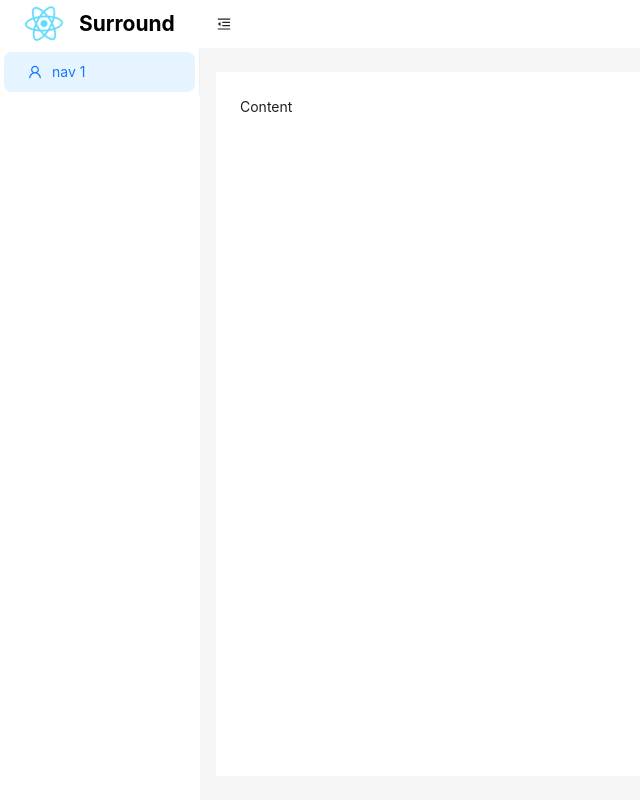
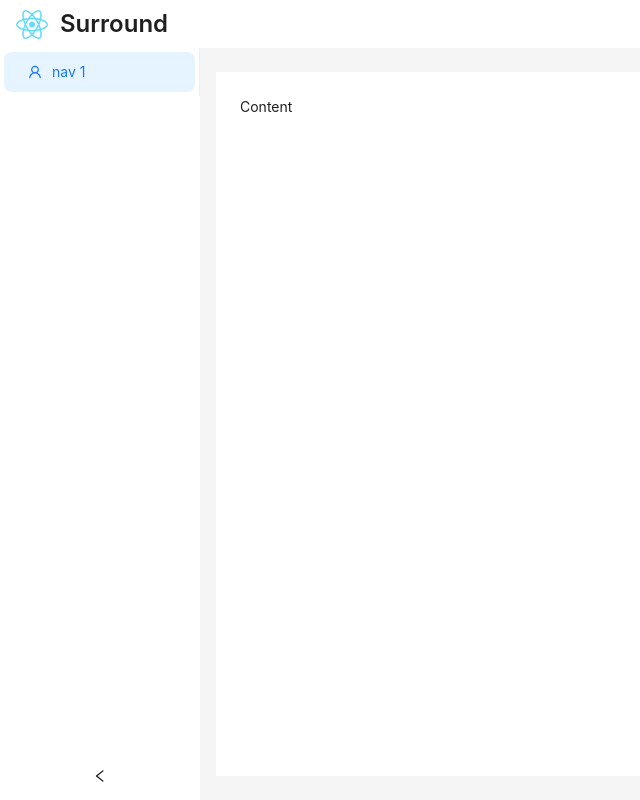
Before and after one commit to huzixuanH/react-surround, a React (Vite) app: page / in a window 1280 px wide. Shown: the whole page, without its empty margins (0-640 px from the left). Built offline with nearby package versions, Linux system fonts and the light colour scheme; the HTML template or start-up script is replaced by a standard one.

Commit message:
refactor: 目录结构调整

```diff
--- a/src/App.tsx
+++ b/src/App.tsx
@@ -1,9 +1,23 @@
 import React from "react";
 import AppLayout from "@/components/layout";
 import "@/assets/style/index.less";
+import { createBrowserRouter, RouterProvider } from "react-router-dom";
+
+const router = createBrowserRouter([
+  {
+    path: "/",
+    element: <AppLayout />,
+    children: [
+      // {
+      //   path: "contacts/:contactId",
+      //   element: <Contact />,
+      // },
+    ],
+  },
+]);
 
 function App() {
-  return <AppLayout />;
+  return <RouterProvider router={router} />;
 }
 
 export default App;
--- a/src/assets/style/index.less
+++ b/src/assets/style/index.less
@@ -33,12 +33,6 @@ a {
   text-decoration: none;
 }
 
-button,
-input {
-  font-family: "Microsoft YaHei", "Heiti SC", tahoma, arial, "Hiragino Sans GB",
-    "\5B8B\4F53", sans-serif;
-}
-
 .hide,
 .none {
   display: none;
--- /dev/null
+++ b/src/components/layout/header/index.tsx
@@ -0,0 +1,33 @@
+import React from "react";
+import { Layout, theme, Space, Image, Typography } from "antd";
+import logo from "@/assets/img/logo.png";
+
+const { Header } = Layout;
+const { Title } = Typography;
+
+const HeaderLayout: React.FC = () => {
+  const {
+    token: { colorBgContainer },
+  } = theme.useToken();
+
+  return (
+    <Header
+      style={{
+        padding: 0,
+        background: colorBgContainer,
+        height: 48,
+        display: "flex",
+        margin: "0 16px",
+      }}
+    >
+      <Space size={12}>
+        <Image preview={false} width={32} src={logo} />
+        <Title style={{ marginBottom: 0 }} level={3}>
+          Surround
+        </Title>
+      </Space>
+    </Header>
+  );
+};
+
+export default HeaderLayout;
--- a/src/components/layout/index.less
+++ b/src/components/layout/index.less
@@ -1,27 +1,5 @@
-.title {
+.layout {
   display: flex;
-  justify-content: center;
-  align-items: center;
-
-  @keyframes rotate {
-    0% {
-      transform: rotate(0);
-    }
-
-    100% {
-      transform: rotate(360deg);
-    }
-  }
-
-  .logo {
-    animation-iteration-count: infinite;
-    height: 70%;
-    animation-name: rotate;
-    animation-duration: 3s;
-    animation-timing-function: linear;
-  }
-
-  h2 {
-    margin-left: 16px;
-  }
+  flex-direction: column;
+  height: 100%;
 }
--- a/src/components/layout/index.tsx
+++ b/src/components/layout/index.tsx
@@ -1,73 +1,22 @@
-import React, { useEffect, useState } from "react";
-import {
-  MenuFoldOutlined,
-  MenuUnfoldOutlined,
-  UserOutlined,
-} from "@ant-design/icons";
-import { Layout, Menu, Button, theme } from "antd";
-import logo from "@/assets/img/logo.png";
+import React from "react";
+import { Layout, theme } from "antd";
+import HeaderLayout from "@/components/layout/header";
+import SiderLayout from "@/components/layout/sider-layout";
 import "./index.less";
 
-const { Header, Sider, Content } = Layout;
+const { Content } = Layout;
 
 const AppLayout: React.FC = () => {
-  const [collapsed, setCollapsed] = useState(false);
   const {
     token: { colorBgContainer },
   } = theme.useToken();
 
-  useEffect(() => {
-    const resizeObserver = new ResizeObserver((entries) => {
-      const bodyWith = entries[0].contentRect.width;
-      if (bodyWith > 1200) setCollapsed(false);
-      if (bodyWith < 1200) setCollapsed(true);
-    });
-    resizeObserver.observe(document.body);
-
-    return () => {
-      resizeObserver.unobserve(document.body);
-    };
-  }, []);
-
   return (
-    <Layout style={{ height: "100%" }}>
-      <Sider theme="light" trigger={null} collapsible collapsed={collapsed}>
-        <div className="title" style={{ height: 48 }}>
-          <img className="logo" src={logo} alt="title" />
-          {collapsed || <h2>Surround</h2>}
-        </div>
-        <Menu
-          theme="light"
-          mode="inline"
-          defaultSelectedKeys={["1"]}
-          items={[
-            {
-              key: "1",
-              icon: <UserOutlined />,
-              label: "nav 1",
-            },
-          ]}
-        />
-      </Sider>
+    <div className="layout">
+      <HeaderLayout />
+      <Layout style={{ flex: 1 }}>
+        <SiderLayout />
         <Layout>
-        <Header
-          style={{
-            padding: 0,
-            background: colorBgContainer,
-            height: 48,
-            display: "flex",
-          }}
-        >
-          <Button
-            type="text"
-            icon={collapsed ? <MenuUnfoldOutlined /> : <MenuFoldOutlined />}
-            onClick={() => setCollapsed(!collapsed)}
-            style={{
-              width: 48,
-              height: 48,
-            }}
-          />
-        </Header>
           <Content
             style={{
               margin: "24px 16px",
@@ -79,6 +28,7 @@ const AppLayout: React.FC = () => {
           </Content>
         </Layout>
       </Layout>
+    </div>
   );
 };
 
--- /dev/null
+++ b/src/components/layout/sider-layout/index.tsx
@@ -0,0 +1,46 @@
+import React, { useEffect, useState } from "react";
+import { UserOutlined } from "@ant-design/icons";
+import { Layout, Menu } from "antd";
+
+const { Sider } = Layout;
+
+const SiderLayout: React.FC = () => {
+  const [collapsed, setCollapsed] = useState(false);
+
+  useEffect(() => {
+    const resizeObserver = new ResizeObserver((entries) => {
+      const bodyWith = entries[0].contentRect.width;
+      if (bodyWith > 1200) setCollapsed(false);
+      if (bodyWith < 1200) setCollapsed(true);
+    });
+    resizeObserver.observe(document.body);
+
+    return () => {
+      resizeObserver.unobserve(document.body);
+    };
+  }, []);
+
+  return (
+    <Sider
+      theme="light"
+      collapsible
+      collapsed={collapsed}
+      onCollapse={(value) => setCollapsed(value)}
+    >
+      <Menu
+        theme="light"
+        mode="inline"
+        defaultSelectedKeys={["1"]}
+        items={[
+          {
+            key: "1",
+            icon: <UserOutlined />,
+            label: "nav 1",
+          },
+        ]}
+      />
+    </Sider>
+  );
+};
+
+export default SiderLayout;
```
Lines whose indentation alone changed are shown as unchanged.
